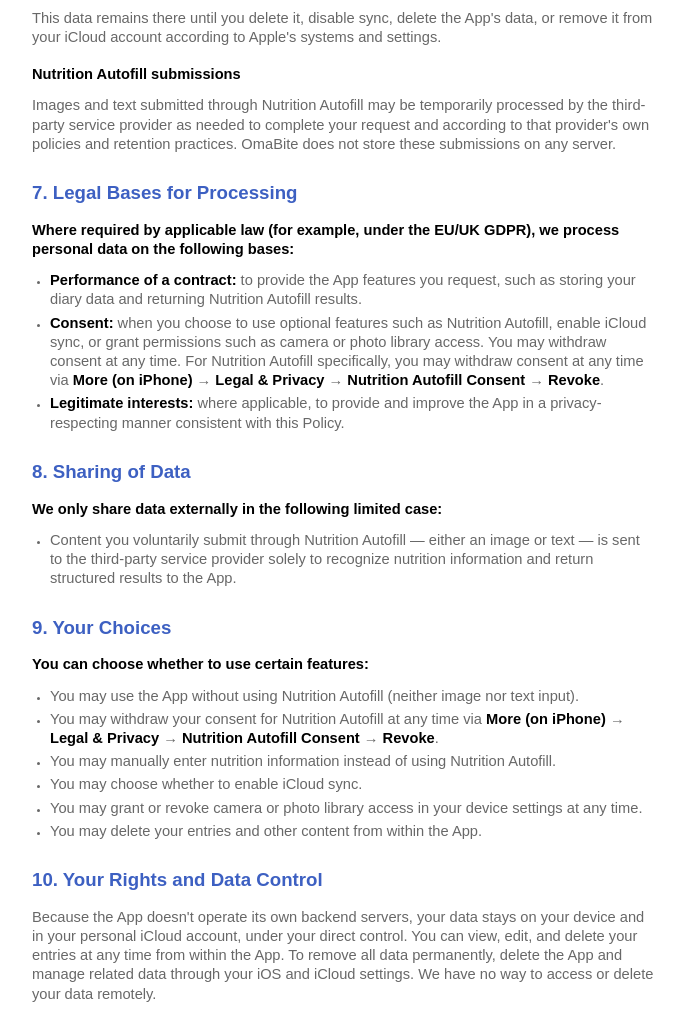
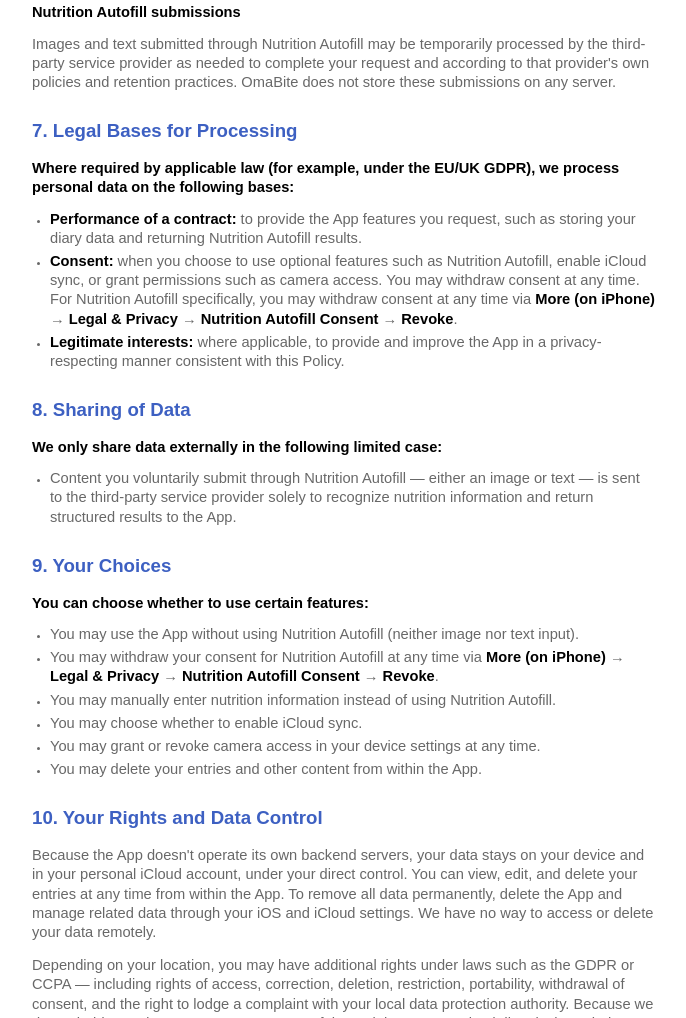
Before and after one commit to 12ihifn88a/OmaBite, a plain HTML site: page index.html in a window 1280 px wide. Shown: the part 2473-3491 px from the top of the page, without its empty margins (296-982 px from the left). Drawn offline with Linux system fonts and the light colour scheme.

Commit message:
Remove photo library access mention from permissions

```diff
--- a/index.html
+++ b/index.html
@@ -258,7 +258,6 @@
     <p>The App may request the following permissions, which you may grant or deny, and later revoke in your device settings:</p>
     <ul>
       <li>Camera — to capture a nutrition label image for the Nutrition Autofill feature. This permission is requested by the system the first time you use the camera.</li>
-      <li>Photos — to select a nutrition label image from your photo library for the Nutrition Autofill feature. This permission is requested by the system the first time you choose a photo from your library, where applicable.</li>
     </ul>
 
     <h2><span class="section-number">3.</span> How We Use Data</h2>
@@ -301,7 +300,7 @@
     <h3>Where required by applicable law (for example, under the EU/UK GDPR), we process personal data on the following bases:</h3>
     <ul>
       <li><strong>Performance of a contract:</strong> to provide the App features you request, such as storing your diary data and returning Nutrition Autofill results.</li>
-      <li><strong>Consent:</strong> when you choose to use optional features such as Nutrition Autofill, enable iCloud sync, or grant permissions such as camera or photo library access. You may withdraw consent at any time. For Nutrition Autofill specifically, you may withdraw consent at any time via <strong>More</strong> <strong>(on iPhone)</strong> → <strong>Legal &amp; Privacy</strong> → <strong>Nutrition Autofill Consent</strong> → <strong>Revoke</strong>.</li>
+      <li><strong>Consent:</strong> when you choose to use optional features such as Nutrition Autofill, enable iCloud sync, or grant permissions such as camera access. You may withdraw consent at any time. For Nutrition Autofill specifically, you may withdraw consent at any time via <strong>More</strong> <strong>(on iPhone)</strong> → <strong>Legal &amp; Privacy</strong> → <strong>Nutrition Autofill Consent</strong> → <strong>Revoke</strong>.</li>
       <li><strong>Legitimate interests:</strong> where applicable, to provide and improve the App in a privacy-respecting manner consistent with this Policy.</li>
     </ul>
 
@@ -318,7 +317,7 @@
       <li>You may withdraw your consent for Nutrition Autofill at any time via <strong>More</strong> <strong>(on iPhone)</strong> → <strong>Legal &amp; Privacy</strong> → <strong>Nutrition Autofill Consent</strong> → <strong>Revoke</strong>.</li>
       <li>You may manually enter nutrition information instead of using Nutrition Autofill.</li>
       <li>You may choose whether to enable iCloud sync.</li>
-      <li>You may grant or revoke camera or photo library access in your device settings at any time.</li>
+      <li>You may grant or revoke camera access in your device settings at any time.</li>
       <li>You may delete your entries and other content from within the App.</li>
     </ul>
 
```
